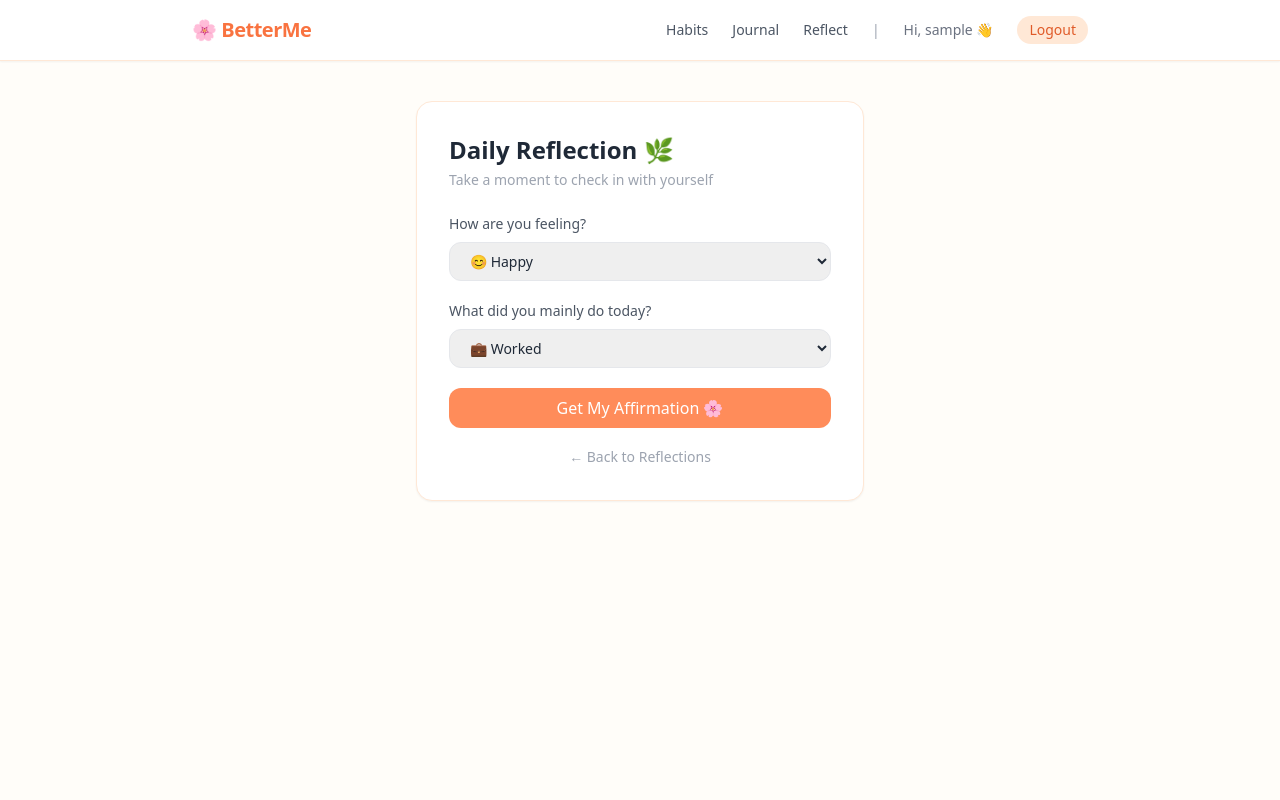
After one commit to YeshmitaChouhan22-hub/Betterme, a Django app: page /reflections/create/ in a window 1280 px wide. The commit adds this page. Run offline with Django 5.2, Linux system fonts and the light colour scheme; the visitor is signed in with stand-in values (Sample User, id 1); some libraries are stand-ins or nearby versions.

Commit message:
add warm peach UI design for all pages

```diff
--- a/betterme/urls.py
+++ b/betterme/urls.py
@@ -1,23 +1,10 @@
-"""
-URL configuration for betterme project.
-
-The `urlpatterns` list routes URLs to views. For more information please see:
-    https://docs.djangoproject.com/en/6.0/topics/http/urls/
-Examples:
-Function views
-    1. Add an import:  from my_app import views
-    2. Add a URL to urlpatterns:  path('', views.home, name='home')
-Class-based views
-    1. Add an import:  from other_app.views import Home
-    2. Add a URL to urlpatterns:  path('', Home.as_view(), name='home')
-Including another URLconf
-    1. Import the include() function: from django.urls import include, path
-    2. Add a URL to urlpatterns:  path('blog/', include('blog.urls'))
-"""
 from django.contrib import admin
 from django.urls import path, include
 
 urlpatterns = [
     path('admin/', admin.site.urls),
     path('', include('users.urls')),
+    path('', include('habits.urls')),
+    path('', include('journal.urls')),
+    path('', include('reflections.urls')),
 ]
--- /dev/null
+++ b/habits/urls.py
@@ -0,0 +1,9 @@
+from django.urls import path
+from . import views
+
+urlpatterns = [
+    path('habits/', views.habit_list, name='habit_list'),
+    path('habits/create/', views.habit_create, name='habit_create'),
+    path('habits/complete/<int:pk>/', views.habit_complete, name='habit_complete'),
+    path('habits/delete/<int:pk>/', views.habit_delete, name='habit_delete'),
+]
--- /dev/null
+++ b/journal/urls.py
@@ -0,0 +1,8 @@
+from django.urls import path
+from . import views
+
+urlpatterns = [
+    path('journal/', views.journal_list, name='journal_list'),
+    path('journal/create/', views.journal_create, name='journal_create'),
+    path('journal/delete/<int:pk>/', views.journal_delete, name='journal_delete'),
+]
--- /dev/null
+++ b/reflections/templates/reflections/reflection_create.html
@@ -0,0 +1,49 @@
+{% extends 'users/base.html' %}
+{% block title %}Daily Reflection - BetterMe{% endblock %}
+
+{% block content %}
+<div class="max-w-md mx-auto">
+    <div class="bg-white rounded-2xl shadow-sm border border-peach-100 p-8">
+        <h2 class="text-2xl font-bold text-gray-800 mb-1">Daily Reflection 🌿</h2>
+        <p class="text-gray-400 text-sm mb-6">Take a moment to check in with yourself</p>
+
+        <form method="POST" class="space-y-5">
+            {% csrf_token %}
+            <div>
+                <label class="text-sm text-gray-600 block mb-2">How are you feeling?</label>
+                <select name="emotion"
+                    class="w-full border border-gray-200 rounded-xl px-4 py-2 text-sm focus:outline-none focus:border-peach-400 transition">
+                    <option value="happy">😊 Happy</option>
+                    <option value="calm">😌 Calm</option>
+                    <option value="stressed">😟 Stressed</option>
+                    <option value="motivated">💪 Motivated</option>
+                    <option value="tired">😴 Tired</option>
+                    <option value="peaceful">🕊️ Peaceful</option>
+                    <option value="emotional">🥹 Emotional</option>
+                    <option value="relaxed">😎 Relaxed</option>
+                </select>
+            </div>
+            <div>
+                <label class="text-sm text-gray-600 block mb-2">What did you mainly do today?</label>
+                <select name="activity"
+                    class="w-full border border-gray-200 rounded-xl px-4 py-2 text-sm focus:outline-none focus:border-peach-400 transition">
+                    <option value="worked">💼 Worked</option>
+                    <option value="studied">📚 Studied</option>
+                    <option value="exercised">🏃 Exercised</option>
+                    <option value="rested">🛋️ Rested</option>
+                    <option value="watched_movies">🎬 Watched Movies</option>
+                    <option value="socialized">👯 Socialized</option>
+                    <option value="self_care">🛁 Self-care</option>
+                </select>
+            </div>
+            <button type="submit"
+                class="w-full bg-peach-400 hover:bg-peach-500 text-white font-medium py-2 rounded-xl transition">
+                Get My Affirmation 🌸
+            </button>
+        </form>
+        <div class="mt-4 text-center">
+            <a href="{% url 'reflection_list' %}" class="text-sm text-gray-400 hover:text-peach-500">← Back to Reflections</a>
+        </div>
+    </div>
+</div>
+{% endblock %}
--- /dev/null
+++ b/reflections/urls.py
@@ -0,0 +1,7 @@
+from django.urls import path
+from . import views
+
+urlpatterns = [
+    path('reflections/', views.reflection_list, name='reflection_list'),
+    path('reflections/create/', views.reflection_create, name='reflection_create'),
+]
--- a/reflections/views.py
+++ b/reflections/views.py
@@ -1,3 +1,42 @@
-from django.shortcuts import render
+from django.shortcuts import render, redirect
+from django.contrib.auth.decorators import login_required
+from .models import DailyReflection
 
-# Create your views here.
+AFFIRMATIONS = {
+    ('happy', 'worked'): "Amazing! You were productive and joyful today 🌟",
+    ('happy', 'exercised'): "You moved your body and felt great doing it 💪",
+    ('happy', 'studied'): "Learning with a happy heart is the best way to grow 📚",
+    ('stressed', 'worked'): "You handled a challenging day with strength 💙",
+    ('stressed', 'studied'): "Pushing through stress to learn shows real courage 🌱",
+    ('stressed', 'rested'): "Rest is exactly what a stressed mind needs 🌿",
+    ('tired', 'worked'): "You gave your best even when it was hard. That matters 💙",
+    ('tired', 'rested'): "Rest is productive. Your body needed this 🌙",
+    ('motivated', 'exercised'): "Your energy and drive today are unstoppable 🔥",
+    ('motivated', 'studied'): "Motivation plus effort equals unstoppable growth 🚀",
+    ('calm', 'self_care'): "Taking care of yourself with a calm mind is beautiful 🌸",
+    ('calm', 'rested'): "Peace and rest together restore your soul 🌿",
+    ('peaceful', 'watched_movies'): "You gave yourself permission to relax. Well done 🎬",
+    ('relaxed', 'socialized'): "Connection and ease make for a perfect day 😊",
+}
+
+DEFAULT_AFFIRMATION = "Every day you show up for yourself is a victory 🌟"
+
+@login_required
+def reflection_list(request):
+    reflections = DailyReflection.objects.filter(user=request.user).order_by('-created_at')
+    return render(request, 'reflections/reflection_list.html', {'reflections': reflections})
+
+@login_required
+def reflection_create(request):
+    if request.method == 'POST':
+        emotion = request.POST['emotion']
+        activity = request.POST['activity']
+        affirmation = AFFIRMATIONS.get((emotion, activity), DEFAULT_AFFIRMATION)
+        DailyReflection.objects.create(
+            user=request.user,
+            emotion=emotion,
+            activity=activity,
+            affirmation=affirmation
+        )
+        return redirect('reflection_list')
+    return render(request, 'reflections/reflection_create.html')
--- /dev/null
+++ b/users/templates/users/base.html
@@ -0,0 +1,76 @@
+<!DOCTYPE html>
+<html lang="en">
+<head>
+    <meta charset="UTF-8">
+    <meta name="viewport" content="width=device-width, initial-scale=1.0">
+    <title>{% block title %}BetterMe{% endblock %}</title>
+    <script src="https://cdn.tailwindcss.com"></script>
+    <script>
+        tailwind.config = {
+            theme: {
+                extend: {
+                    colors: {
+                        peach: {
+                            50:  '#fff8f3',
+                            100: '#ffe8d6',
+                            200: '#ffd0b0',
+                            300: '#ffb088',
+                            400: '#ff8c5a',
+                            500: '#f97340',
+                            600: '#e05a28',
+                        },
+                        cream: {
+                            50:  '#fffdf9',
+                            100: '#fdf6ec',
+                            200: '#f9ead6',
+                        }
+                    }
+                }
+            }
+        }
+    </script>
+    <style>
+        body { background-color: #fffdf9; }
+    </style>
+</head>
+<body class="min-h-screen font-sans text-gray-800">
+
+    <!-- Navbar -->
+    <nav class="bg-white border-b border-peach-100 shadow-sm px-6 py-4">
+        <div class="max-w-4xl mx-auto flex justify-between items-center">
+            <a href="{% url 'home' %}" class="text-xl font-bold text-peach-500 tracking-tight">
+                🌸 BetterMe
+            </a>
+            {% if request.user.is_authenticated %}
+            <div class="flex items-center gap-6 text-sm text-gray-600">
+                <a href="{% url 'habit_list' %}" class="hover:text-peach-500 transition">Habits</a>
+                <a href="{% url 'journal_list' %}" class="hover:text-peach-500 transition">Journal</a>
+                <a href="{% url 'reflection_list' %}" class="hover:text-peach-500 transition">Reflect</a>
+                <span class="text-gray-400">|</span>
+                <span class="text-gray-500">Hi, {{ request.user.username }} 👋</span>
+                <a href="{% url 'logout' %}" class="bg-peach-100 text-peach-600 px-3 py-1 rounded-full hover:bg-peach-200 transition">Logout</a>
+            </div>
+            {% else %}
+            <div class="flex gap-4 text-sm">
+                <a href="{% url 'login' %}" class="hover:text-peach-500 transition">Login</a>
+                <a href="{% url 'register' %}" class="bg-peach-400 text-white px-4 py-1 rounded-full hover:bg-peach-500 transition">Register</a>
+            </div>
+            {% endif %}
+        </div>
+    </nav>
+
+    <!-- Page Content -->
+    <main class="max-w-4xl mx-auto px-6 py-10">
+        {% if messages %}
+            {% for message in messages %}
+            <div class="mb-4 px-4 py-3 rounded-lg bg-peach-100 text-peach-600 text-sm">
+                {{ message }}
+            </div>
+            {% endfor %}
+        {% endif %}
+
+        {% block content %}{% endblock %}
+    </main>
+
+</body>
+</html>
```
Also changed, not shown: habits/templates/habits/habit_create.html (added, +28 -0 lines), habits/templates/habits/habit_list.html (added, +50 -0 lines), habits/views.py (+29 -2 lines), journal/templates/journal/journal_create.html (added, +25 -0 lines), journal/templates/journal/journal_list.html (added, +32 -0 lines), journal/views.py (+21 -2 lines), reflections/templates/reflections/reflection_list.html (added, +38 -0 lines), users/templates/users/home.html (+27 -11 lines), users/templates/users/login.html (+32 -15 lines), users/templates/users/register.html (+37 -19 lines), users/views.py (+8 -6 lines).
